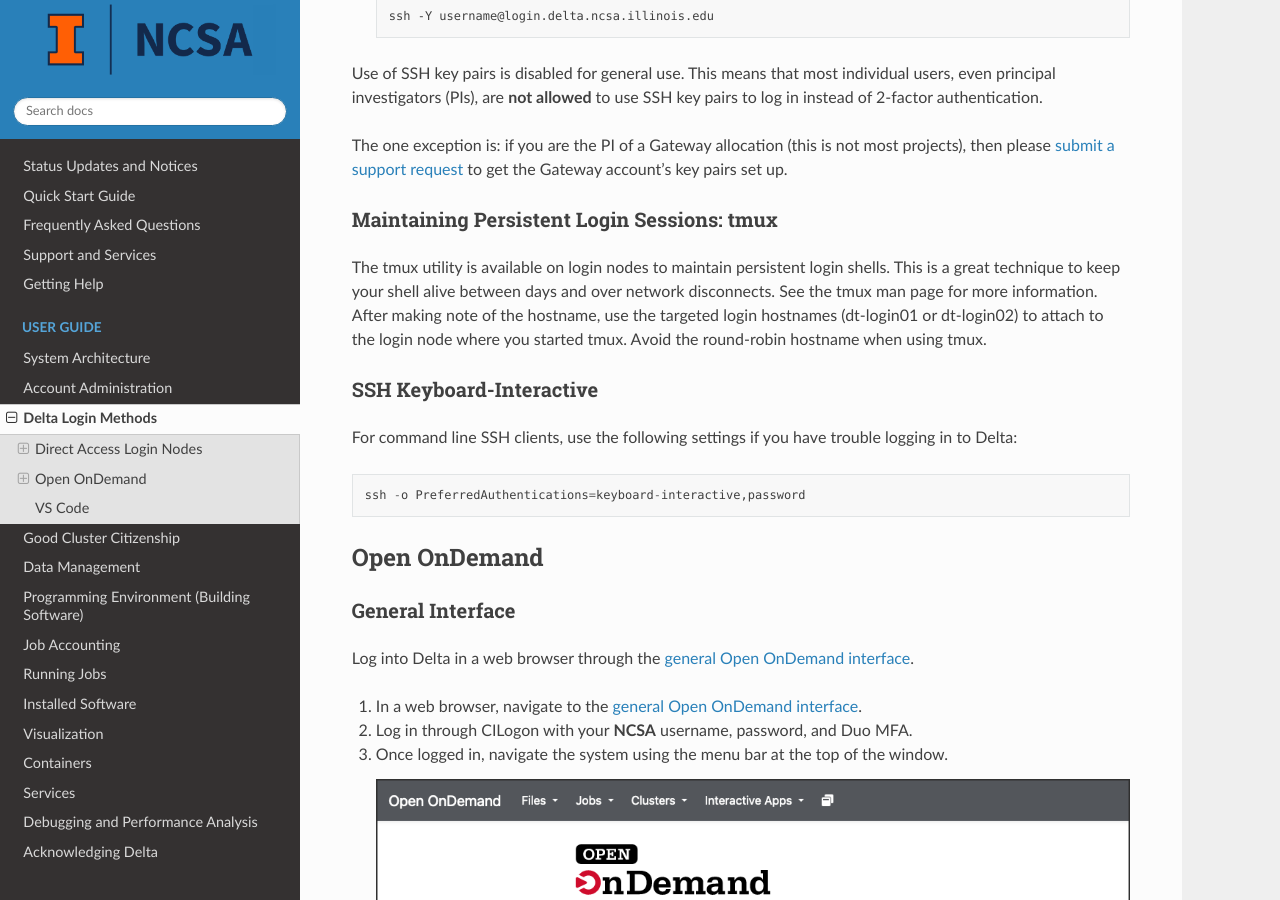
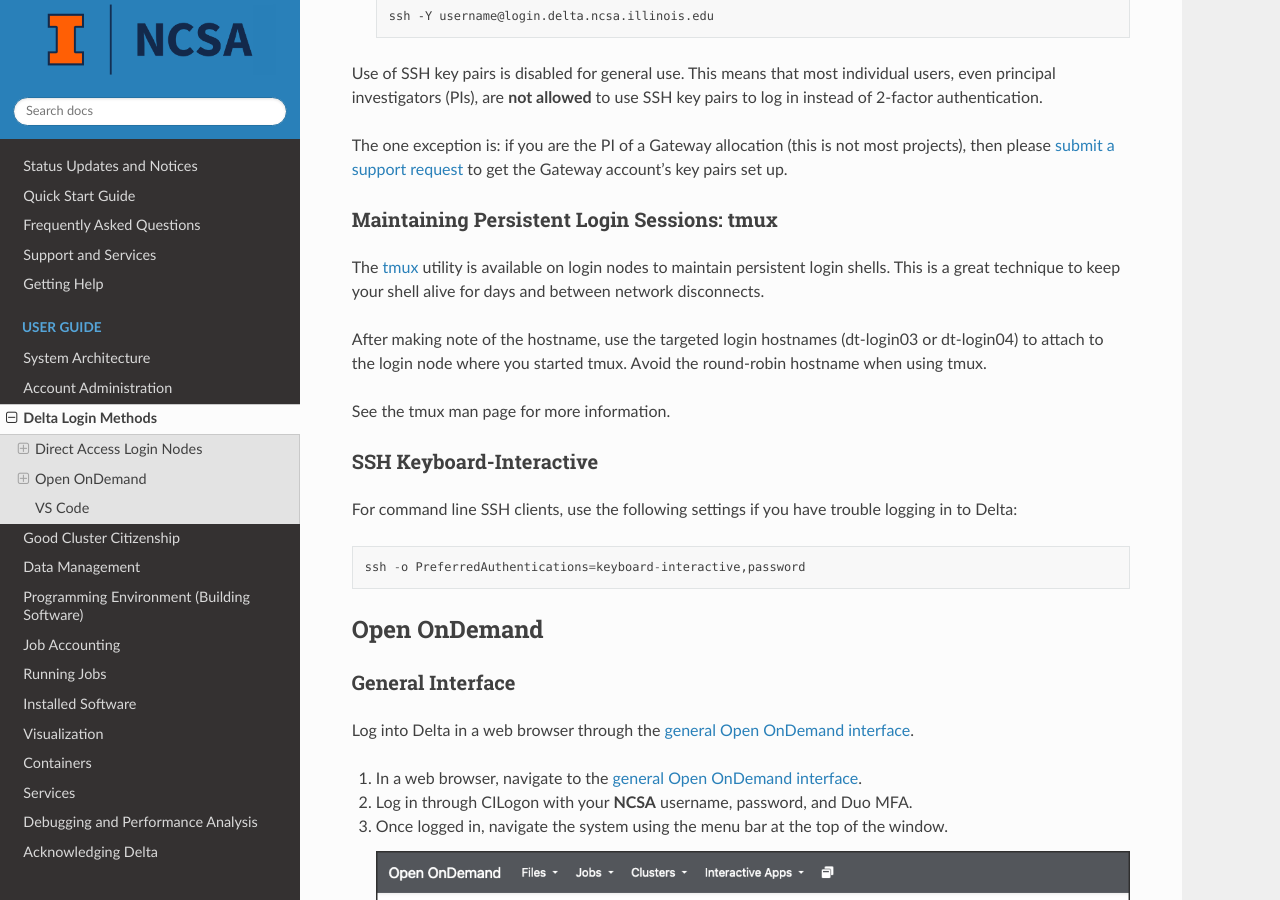
Before and after one commit to ncsa/Delta_doc, a Sphinx documentation site: the page built from docs/source/user_guide/login.rst, in a window 1280 px wide and 900 px high, scrolled down 1558 px. Built offline with Sphinx 7.4.7 and the Read the Docs theme 2.0.0, drawn with Linux system fonts in a browser that asks for light colours.

Commit message:
Update login.rst a few editorial changes to the tmux section

```diff
--- a/docs/source/user_guide/login.rst
+++ b/docs/source/user_guide/login.rst
@@ -67,12 +67,14 @@ Use of SSH key pairs is disabled for general use.  This means that most individu
 The one exception is: if you are the PI of a Gateway allocation (this is not most projects), then please :ref:`submit a support request <help>` to get the Gateway account's key pairs set up.
 
 Maintaining Persistent Login Sessions: tmux
-~~~~~~~~~~~~~~~~~~~~~~~~~~~~~~~~~~~~~~
+~~~~~~~~~~~~~~~~~~~~~~~~~~~~~~~~~~~~~~~~~~~~~
 
-The tmux utility is available on login nodes to maintain persistent login shells.  This is a great technique to keep your shell alive between days and over network disconnects.
+The `tmux <https://github.com/tmux/tmux/wiki>`_ utility is available on login nodes to maintain persistent login shells.  This is a great technique to keep your shell alive for days and between network disconnects.
+
+After making note of the hostname, use the targeted login hostnames (dt-login03 or dt-login04) to attach to the login node where you started tmux.
+Avoid the round-robin hostname when using tmux.
+
 See the tmux man page for more information.
-After making note of the hostname, use the targeted login hostnames (dt-login01 or dt-login02) to attach to the login node where you started tmux.
-Avoid the round-robin hostname when using tmux.
 
 SSH Keyboard-Interactive
 ~~~~~~~~~~~~~~~~~~~~~~~~~
```
